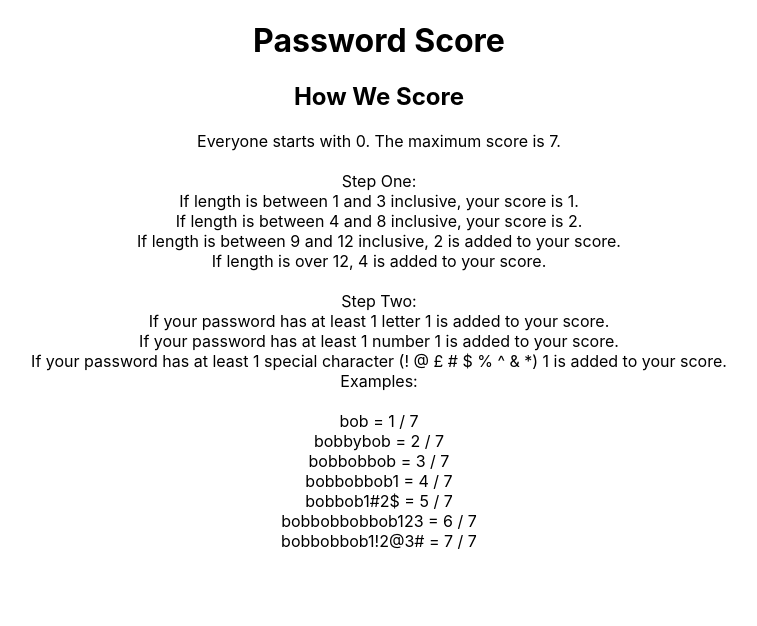
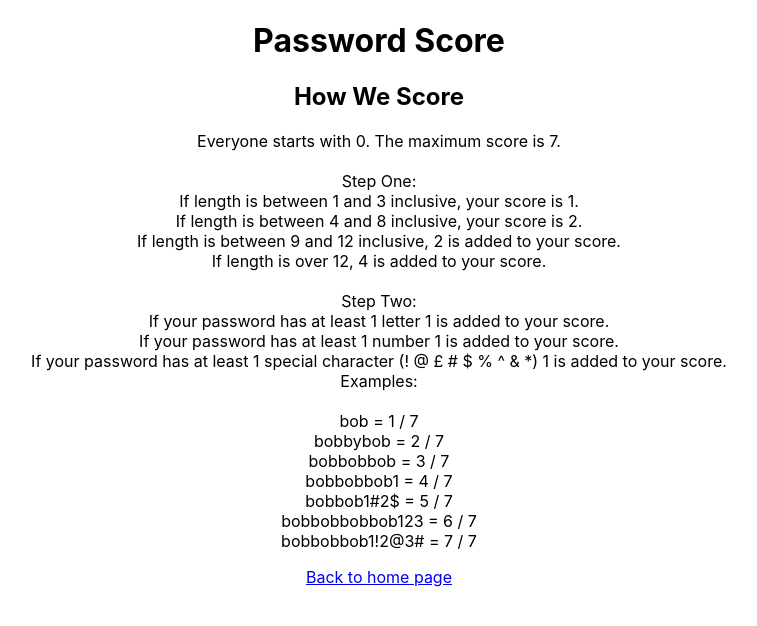
Before and after one commit to rvallely/password-score, a React (Create React App) app in the folder password-score/: page /how-we-score in a window 1280 px wide. Shown: the top 626 px of the page, without its empty margins (261-1018 px from the left). Built offline with nearby package versions, Linux system fonts and the light colour scheme.

Commit message:
add link back to home from how-we-score

```diff
--- a/password-score/src/components/ScoreRules.js
+++ b/password-score/src/components/ScoreRules.js
@@ -1,3 +1,5 @@
+import { Link } from 'react-router-dom';
+
 const ScoreRules = () => {
     return (
       <div>
@@ -42,7 +44,9 @@
               <br></br>
               bobbobbob1!2@3# = 7 / 7
           </p>
-      </div>)
+          <Link to='/'>Back to home page</Link>
+      </div>
+    )
 
 }
 
```
